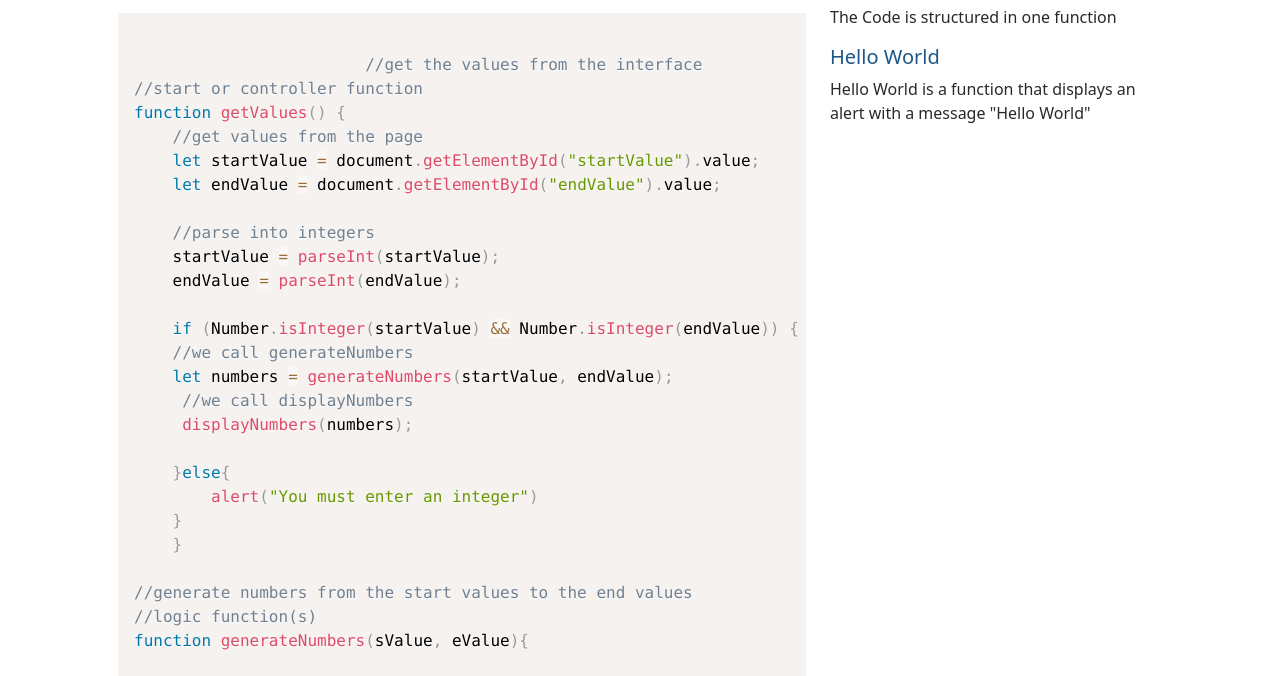
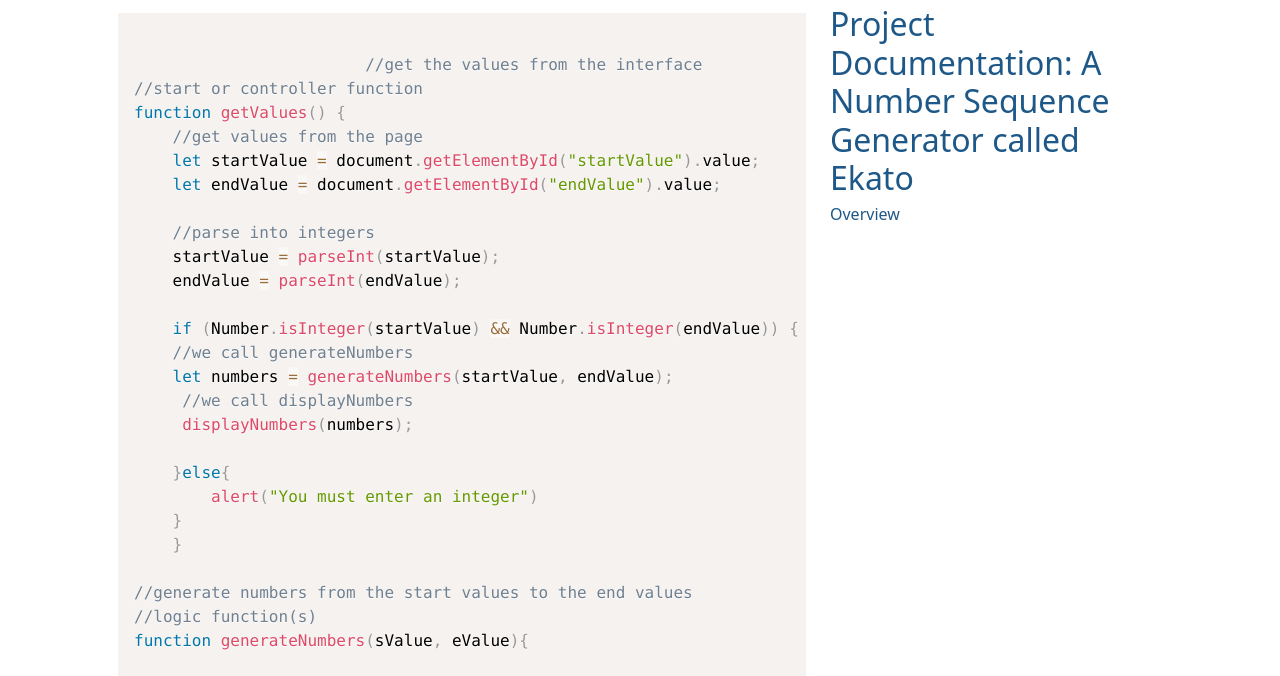
Before and after one commit to Dev-Henry/Ekato, a plain HTML site: page code.html in a window 1280 px wide. Shown: the part 114-790 px from the top of the page. Drawn offline with nearby package versions, Linux system fonts and the light colour scheme.

Commit message:
added documentation to the code

```diff
--- a/code.html
+++ b/code.html
@@ -83,7 +83,7 @@ function getValues() {
     startValue = parseInt(startValue);
     endValue = parseInt(endValue);
 
-    if (Number.isInteger(startValue) && Number.isInteger(endValue)) {
+    if (Number.isInteger(startValue) &amp&amp Number.isInteger(endValue)) {
     //we call generateNumbers
     let numbers = generateNumbers(startValue, endValue);
      //we call displayNumbers
@@ -102,7 +102,7 @@ function generateNumbers(sValue, eValue){
 
     //we need to validate our input
     //we want to get all numbers from start to end using a loop
-    for (let index = sValue; index <= eValue; index++){
+    for (let index = sValue; index &amplt= eValue; index++){
 
         //this will execute in a loop until index  = eValue
         numbers.push(index);
@@ -119,7 +119,7 @@ function displayNumbers(numbers) {
 
     let className = "even";
 
-    for (let index = 0; index < numbers.length; index++) {
+    for (let index = 0; index &amplt numbers.length; index++) {
 
         let number = numbers[index];
 
@@ -129,21 +129,20 @@ function displayNumbers(numbers) {
         else{
             className = "odd"
         }
-
-        //This does not render correctly with Prism, check the source
-        templateRows += `<tr><td class = "${className}" >${number}</td></tr>`
+        templateRows += `&amplttr>&amplttd class = "${className}" >${number}&amplt/td>&amplt/tr>`
     }
 
     document.getElementById("results").innerHTML = templateRows;
 }
+</code></pre>
 
 
-                    </code></pre>
                 </div>
                 <div class="col-lg-4">
-                    <p>The Code is structured in one function</p>
-                    <h5>Hello World</h5>
-                    <p>Hello World is a function that displays an alert with a message "Hello World"</p>
+                    <!--<p>The Code is structured in one function</p>-->
+                    <h2>Project Documentation: A Number Sequence Generator called Ekato</h2>
+                    <h6>Overview</h6>
+                    <p></p>
                 </div>
             </div>
         </div>
```
